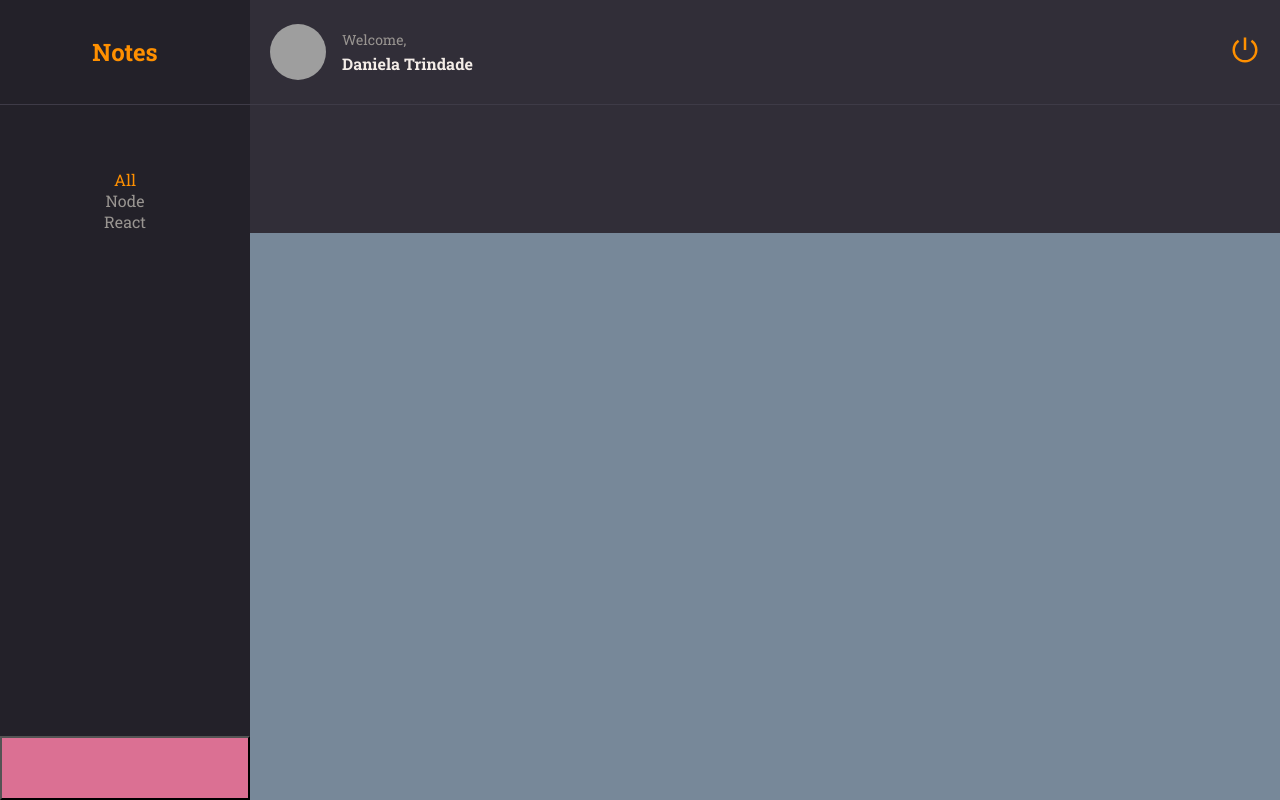
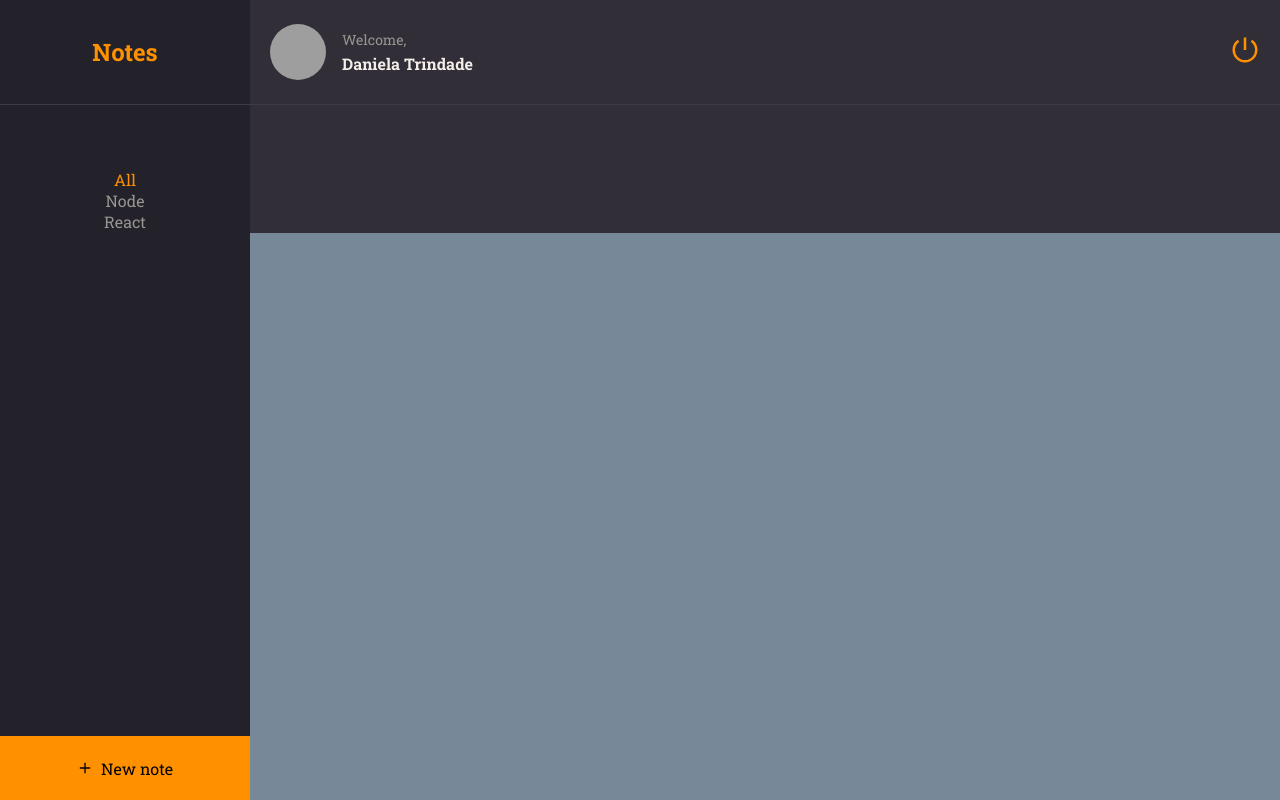
Before and after one commit to dadaniela/notes, a React (Vite) app: page / in a window 1280 px wide. Built offline with nearby package versions, Linux system fonts and the light colour scheme; grey boxes are pictures that could not be loaded.

Commit message:
new note btn

```diff
--- a/src/pages/Home/index.jsx
+++ b/src/pages/Home/index.jsx
@@ -1,3 +1,4 @@
+import { FiPlus } from "react-icons/fi";
 import { Container, Brand, Menu, Search, Content, NewNote } from "./styles";
 import { Header } from "../../components/Header";
 import { ButtonText } from "../../components/ButtonText";
@@ -16,7 +17,10 @@
             </Menu>
             <Search></Search>
             <Content></Content>
-            <NewNote></NewNote>
+            <NewNote>
+                <FiPlus/>
+                New note
+            </NewNote>
         </Container>
 
     );
--- a/src/pages/Home/styles.js
+++ b/src/pages/Home/styles.js
@@ -49,5 +49,12 @@
 `;
 export const NewNote = styled.button`
     grid-area: newnote;
-    background: palevioletred;
+    background: ${({theme}) => theme.COLORS.ORANGE};
+    border: none;
+    display: flex;
+    align-items: center;
+    justify-content: center;
+    > svg {
+        margin-right: 8px;
+    }
 `;
```
